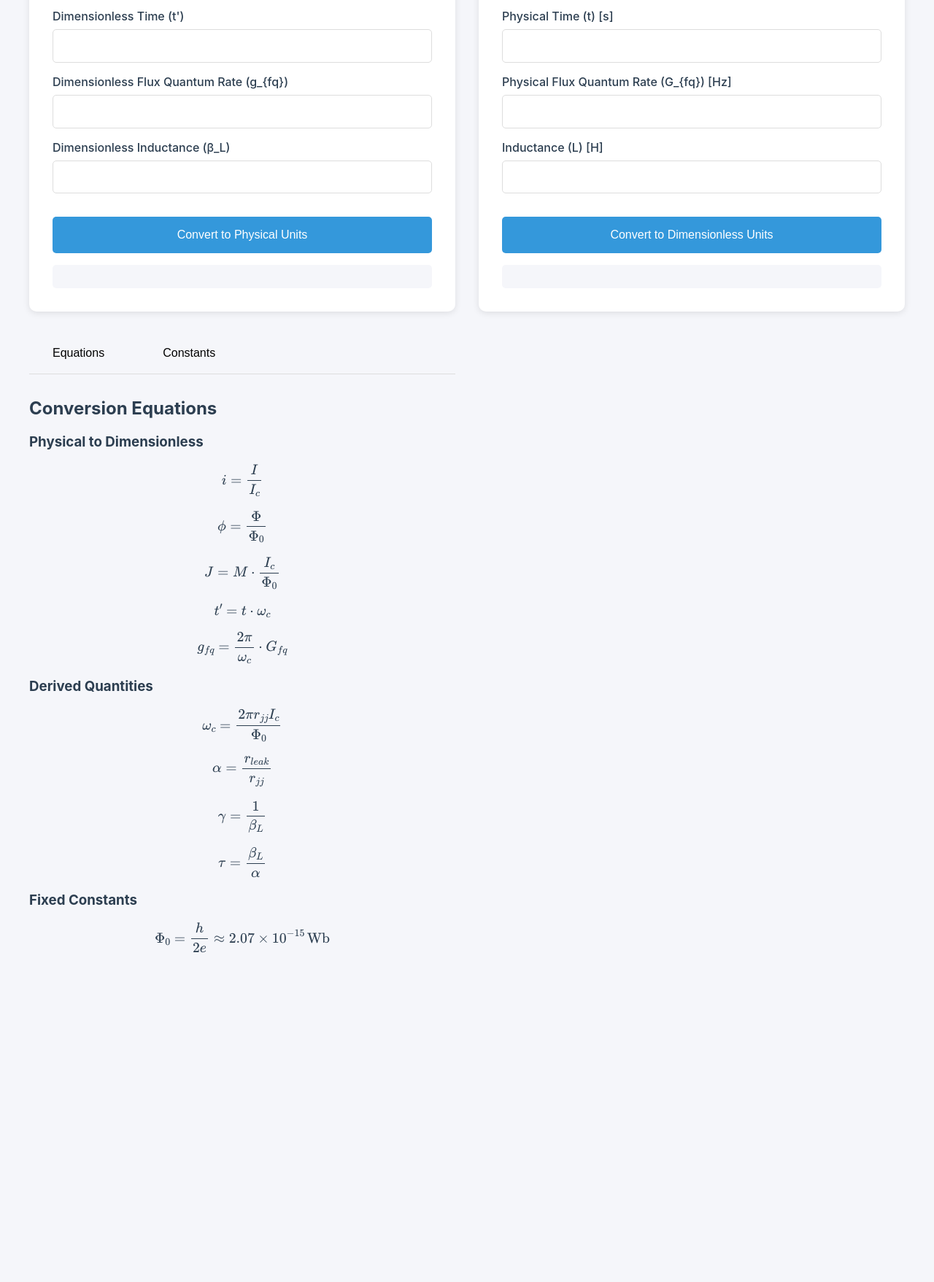
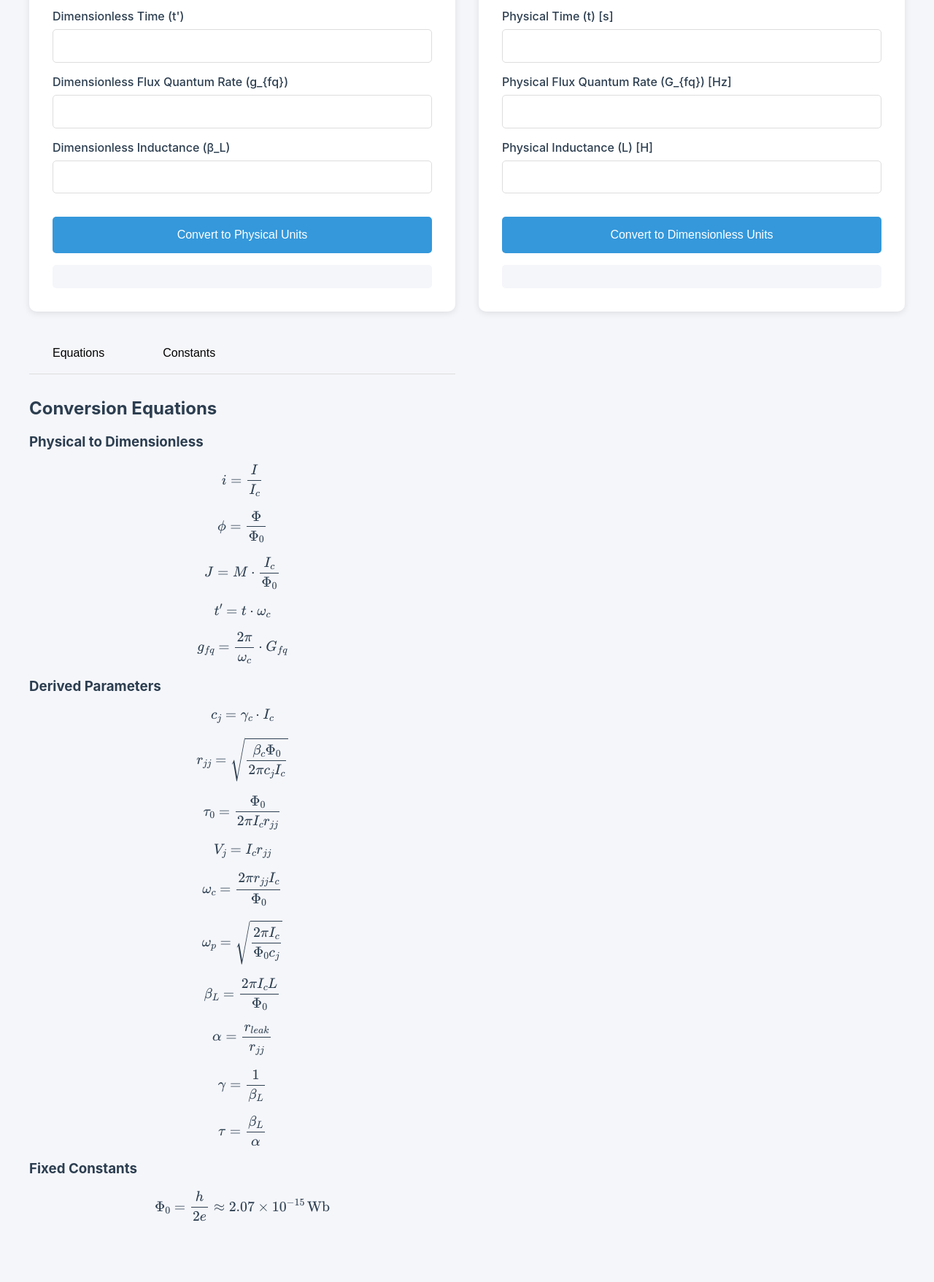
Before and after one commit to Matt-Cox1/soen_conversion_app, a Flask app: page / in a window 1280 px wide. Shown: the part 471-2228 px from the top of the page at 73% size. Before the commit the page ends 1777 px from the top, so only its background shows below. Run offline with Flask 3, Linux system fonts and the light colour scheme.

Commit message:
Update index.html

```diff
--- a/templates/index.html
+++ b/templates/index.html
@@ -1,5 +1,4 @@
-<!-- templates/index.html -->
-
+<!-- FILEPATH: scr/soen/utils/physical_mappings/templates/index.html -->
 
 <!DOCTYPE html>
 <html lang="en">
@@ -83,7 +82,7 @@
                     <input id="G_fq" type="number" step="any">
                 </div>
                 <div class="input-group">
-                    <label for="L">Inductance (L) [H]</label>
+                    <label for="L">Physical Inductance (L) [H]</label>
                     <input id="L" type="number" step="any">
                 </div>
                 <button onclick="convertToDimensionless()" class="convert-dimensionless-btn">Convert to Dimensionless Units</button>
@@ -107,8 +106,14 @@
                         <p>\[t' = t \cdot \omega_c\]</p>
                         <p>\[g_{fq} = \frac{2\pi}{\omega_c} \cdot G_{fq}\]</p>
 
-                        <h3>Derived Quantities</h3>
+                        <h3>Derived Parameters</h3>
+                        <p>\[c_j = \gamma_c \cdot I_c\]</p>
+                        <p>\[r_{jj} = \sqrt{\frac{\beta_c \Phi_0}{2\pi c_j I_c}}\]</p>
+                        <p>\[\tau_0 = \frac{\Phi_0}{2\pi I_c r_{jj}}\]</p>
+                        <p>\[V_j = I_c r_{jj}\]</p>
                         <p>\[\omega_c = \frac{2\pi r_{jj} I_c}{\Phi_0}\]</p>
+                        <p>\[\omega_p = \sqrt{\frac{2\pi I_c}{\Phi_0 c_j}}\]</p>
+                        <p>\[\beta_L = \frac{2\pi I_c L}{\Phi_0}\]</p>
                         <p>\[\alpha = \frac{r_{leak}}{r_{jj}}\]</p>
                         <p>\[\gamma = \frac{1}{\beta_L}\]</p>
                         <p>\[\tau = \frac{\beta_L}{\alpha}\]</p>
@@ -121,32 +126,62 @@
                 <div id="constants-tab" class="tab-content">
                     <h2>Physical Constants</h2>
                     <div class="constants-grid">
+                        <!-- Input Parameters -->
+                        <div class="input-parameters">
+                            <h3>Input Parameters</h3>
                             <div class="input-group">
                                 <label for="I_c">Critical Current (I_c) [A]</label>
                                 <input id="I_c" type="number" step="any" value="100e-6">
-                        </div>
-                        <div class="input-group">
-                            <label for="r_jj">Junction Shunt Resistance (r_{jj}) [Ω]</label>
-                            <input id="r_jj" type="number" step="any" value="2.56">
                             </div>
                             <div class="input-group">
                                 <label for="r_leak">Leak Resistance (r_{leak}) [Ω]</label>
                                 <input id="r_leak" type="number" step="any" value="1.0">
                             </div>
                             <div class="input-group">
+                                <label for="L">Inductance (L) [H]</label>
+                                <input id="L" type="number" step="any" value="1e-9">
+                            </div>
+                            <div class="input-group">
                                 <label for="gamma_c">Proportionality Constant (γ_c) [F/A]</label>
                                 <input id="gamma_c" type="number" step="any" value="1.5e-9">
                             </div>
                             <div class="input-group">
-                            <label for="beta_c">Dimensionless Damping (β_c)</label>
-                            <input id="beta_c" type="number" step="any" value="1.0">
+                                <label for="beta_c">Stewart-McCumber Parameter (β_c)</label>
+                                <input id="beta_c" type="number" step="any" value="0.3">
+                            </div>
                         </div>
 
+                        <!-- Derived Constants -->
                         <div class="derived-constants">
                             <h3>Derived Constants</h3>
+                            <div class="constant-group">
+                                <h4>Junction Parameters</h4>
                                 <div class="constant-item">
-                                <span>ωc = </span><span id="omega_c"></span><span> rad/s</span>
+                                    <span>c_j = </span><span id="c_j"></span><span> F</span>
                                 </div>
+                                <div class="constant-item">
+                                    <span>r_{jj} = </span><span id="r_jj"></span><span> Ω</span>
+                                </div>
+                                <div class="constant-item">
+                                    <span>V_j = </span><span id="V_j"></span><span> V</span>
+                                </div>
+                            </div>
+
+                            <div class="constant-group">
+                                <h4>Time Scales</h4>
+                                <div class="constant-item">
+                                    <span>τ_0 = </span><span id="tau_0"></span><span> s</span>
+                                </div>
+                                <div class="constant-item">
+                                    <span>ω_c = </span><span id="omega_c"></span><span> rad/s</span>
+                                </div>
+                                <div class="constant-item">
+                                    <span>ω_p = </span><span id="omega_p"></span><span> rad/s</span>
+                                </div>
+                            </div>
+
+                            <div class="constant-group">
+                                <h4>Dimensionless Parameters</h4>
                                 <div class="constant-item">
                                     <span>α = </span><span id="alpha"></span>
                                 </div>
@@ -155,6 +190,7 @@
                                 </div>
                                 <div class="constant-item">
                                     <span>τ = </span><span id="tau"></span>
+                                </div>
                             </div>
                         </div>
                         <button onclick="updateConstants()" class="update-constants-btn">Update Constants</button>
```
Lines whose indentation alone changed are shown as unchanged.
